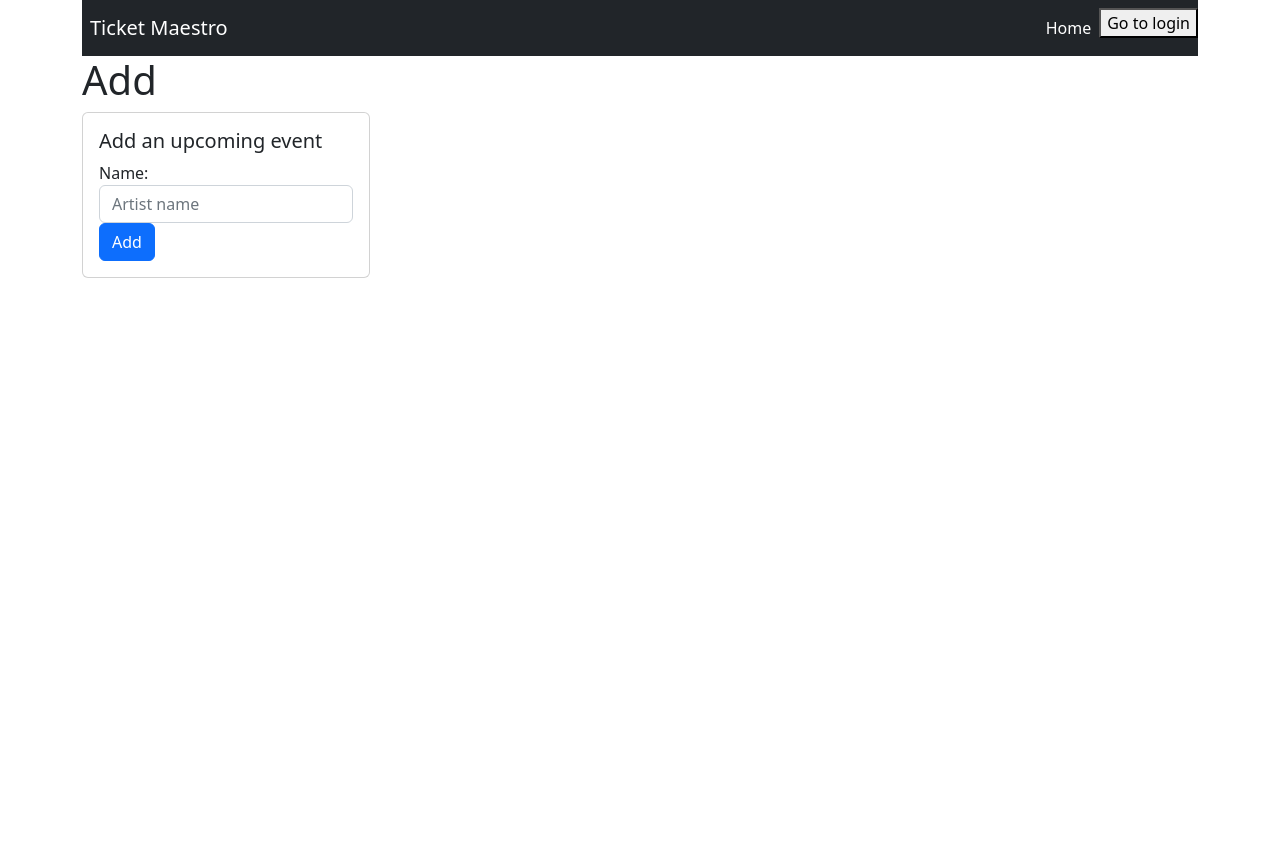
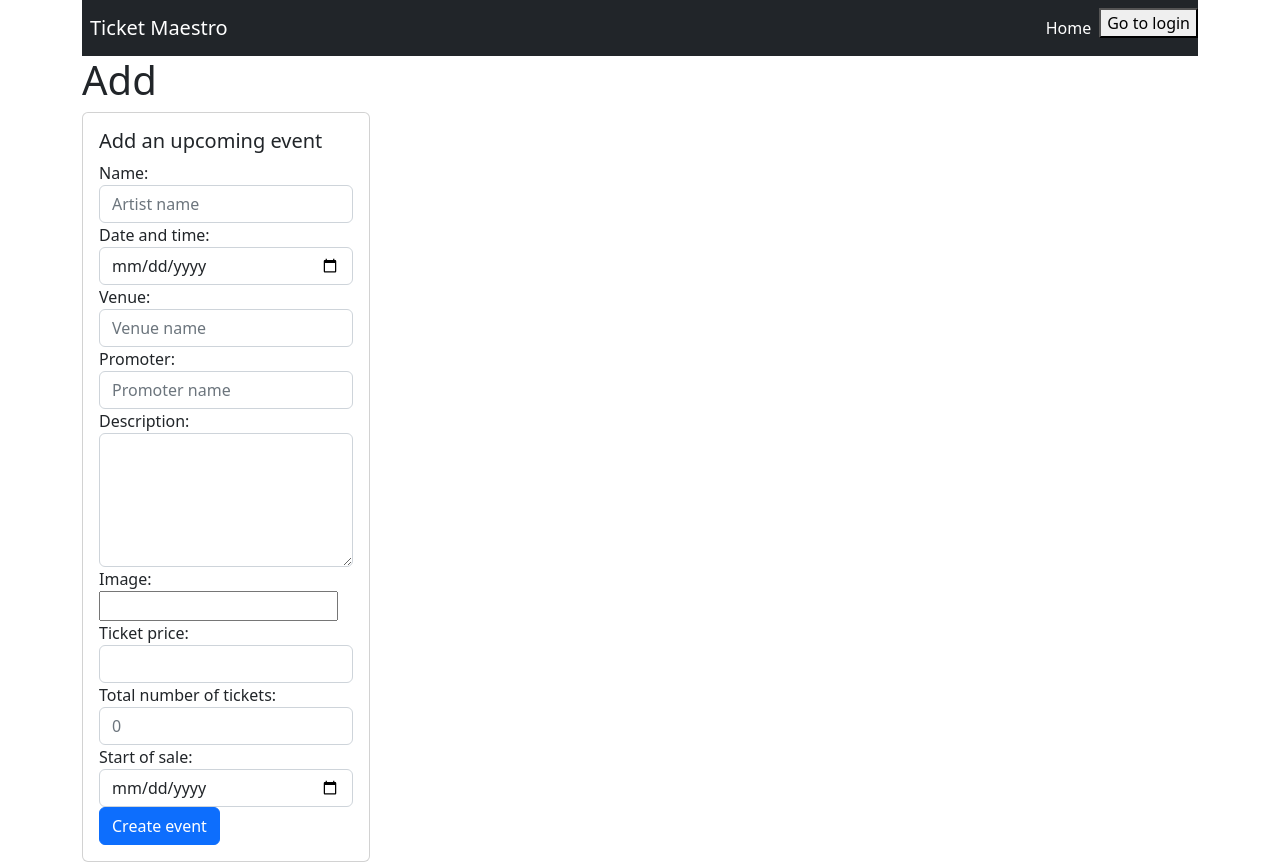
Before and after one commit to shielsr/assignment-03, a Flask app: page /add in a window 1280 px wide. Before the commit the page ends 278 px from the top, so only its background shows below. Run offline with Flask 3, Linux system fonts and the light colour scheme; the visitor is signed in with stand-in values (Sample User, id 1).

```diff
--- a/app.py
+++ b/app.py
@@ -1,16 +1,16 @@
 from flask import Flask, render_template, request, redirect, url_for, session
 from models import *
 from flask_socketio import SocketIO, emit
-
+from datetime import datetime
 
 # Store all gigs and sales
 GIGS = []
-SALES = []
+SALEEVENT = []
 
 # Add initial gig and sale
 initial_sale = initialise_gig_and_sale()
 GIGS.append(initial_sale.gig)
-SALES.append(initial_sale)
+SALEEVENT.append(initial_sale)
 
 
 app = Flask(__name__)
@@ -20,7 +20,7 @@ socket = SocketIO(app, async_mode='gevent')
 
 @app.route('/')
 def index():
-    """Render the home page with all gigs"""
+    # Render the home page with all gigs
     return render_template('home.html', gigs=GIGS)
 
 @app.route('/add', methods=["GET", "POST"])
@@ -31,10 +31,14 @@ def add():
         venue = request.form.get("venue")
         promoter_name = request.form.get("promoter")
         description = request.form.get("description", "")
-        image_url = request.form.get("image_url", "")
+        image_url = request.form.get("image_url", "") # FIx this
+
+        ticket_price = float(request.form.get("ticket_price"))
+        tickets_total = int(request.form.get("tickets_total"))
+        sale_date_time = request.form.get("sale_date_time")
 
         # Convert date_time string to datetime object
-        from datetime import datetime
+
         try:
             date_time_obj = datetime.strptime(date_time, "%Y-%m-%dT%H:%M")
         except Exception:
@@ -43,16 +47,20 @@ def add():
         promoter = Promoter(promoter_name)
         new_gig = Gig(artist, date_time_obj, venue, promoter, description, image_url)
         GIGS.append(new_gig)
+
+        new_sale = Sale(new_gig, ticket_price, tickets_total, sale_date_time)
+        SALEEVENT.append(new_sale)
+
         return redirect(url_for("index"))
     return render_template("add.html")
 
-@app.route('/buy', methods=["POST"]) # The button that takes you from the homepage to the buy page
-def buy_page():
-    """Render the ticket purchase page"""
-    # Use the first sale for ticket purchase
-    return render_template('buy.html', gig_sale=SALES[0])
 
 
+@app.route('/buy/<int:gig_id>', methods=["GET", "POST"])
+def buy_page(gig_id):
+    gig = GIGS[gig_id]
+    sale = SALEEVENT[gig_id]
+    return render_template('buy.html', gig_sale=sale)
 
 @app.route('/login', methods=["POST"])
 def login():
@@ -62,21 +70,21 @@ def login():
 @app.route('/login_page')
 def login_page():
     """Render the home page"""
-    return render_template('login_page.html', gig_sale=SALES[0])
+    return render_template('login_page.html', gig_sale=SALEEVENT[0])
 
 @app.route('/buy_now', methods=["POST"])
 def buy_now():
     buyer = request.form['buyer']
     buy_amount_str = request.form['buy_amount']
     buy_amount = int(float(buy_amount_str))
-    SALES[0].buy(buyer, buy_amount)
+    SALEEVENT[0].buy(buyer, buy_amount)
     socket.emit("buyer", {"buyer": buyer, "buy_amount": buy_amount})
     return redirect(url_for("purchased"))
 
 @app.route('/purchased')
 def purchased():
     """Render the home page"""
-    return render_template('purchased.html', gig_sale=SALES[0])
+    return render_template('purchased.html', gig_sale=SALEEVENT[0])
 
 
 
--- a/static/js/script.js
+++ b/static/js/script.js
@@ -0,0 +1,9 @@
+const priceInput = document.getElementById("price");
+
+// Ensure that the initial value is in the correct format
+priceInput.value = priceInput.valueAsNumber.toFixed(2);
+
+// Handler that ensures the value is in the correct format when modified
+priceInput.addEventListener("input", function (event) {
+  event.target.value = event.target.valueAsNumber.toFixed(2);
+});
--- a/templates/add.html
+++ b/templates/add.html
@@ -9,13 +9,53 @@
         <h5 class="card-title">Add an upcoming event</h3>
             <form action="{{ url_for('add') }}" method="post">
                 <div class="form-group">
-                    <label for="customer_name">Name:</label>
+                    <label for="artist">Name:</label>
                     <input type="text" name="artist" class="form-control" placeholder="Artist name">
                 </div>
-                <button type="submit" class="btn btn-primary">Add</button>
+                <div class="form-group">
+                    <label for="date_time">Date and time:</label>
+                    <input type="date" name="date_time" class="form-control">
+                </div>
+                <div class="form-group">
+                    <label for="venue">Venue:</label>
+                    <input type="text" name="venue" class="form-control" placeholder="Venue name">
+                </div>
+                <div class="form-group">
+                    <label for="promoter">Promoter:</label>
+                    <input type="text" name="promoter" class="form-control" placeholder="Promoter name">
+                </div>
+                <div class="form-group">
+                    <label for="description">Description:</label>
+                    <textarea name="description" rows="5" cols="30" class="form-control"
+                        placeholder="Enter description"> </textarea>
+                </div>
+                <div class="form-group">
+                    <label for="description">Image:</label>
+                    <input type="text" id="image" name="image_url" />
+                </div>
+                <div class="form-group">
+                    <label for="ticket_price">Ticket price:</label>
+                    <input type="number" name="ticket_price" class="form-control"  step="0.01" id="price">
+                </div>
+                <div class="form-group">
+                    <label for="tickets_total">Total number of tickets:</label>
+                    <input type="number" name="tickets_total" class="form-control" placeholder="0">
+                </div>
+                <div class="form-group">
+                    <label for="sale_date_time">Start of sale:</label>
+                    <input type="date" name="sale_date_time" class="form-control">
+                </div>
+                <button type="submit" class="btn btn-primary">Create event</button>
             </form>
     </div>
 </div>
 
 
 {% endblock %}
+
+artist = request.form.get("artist")
+date_time = request.form.get("date_time")
+venue = request.form.get("venue")
+promoter_name = request.form.get("promoter")
+description = request.form.get("description", "")
+image_url = request.form.get("image_url", "")
```
Also changed, not shown: models.py (+2 -8 lines), templates/home.html (+4 -4 lines), README.md.
